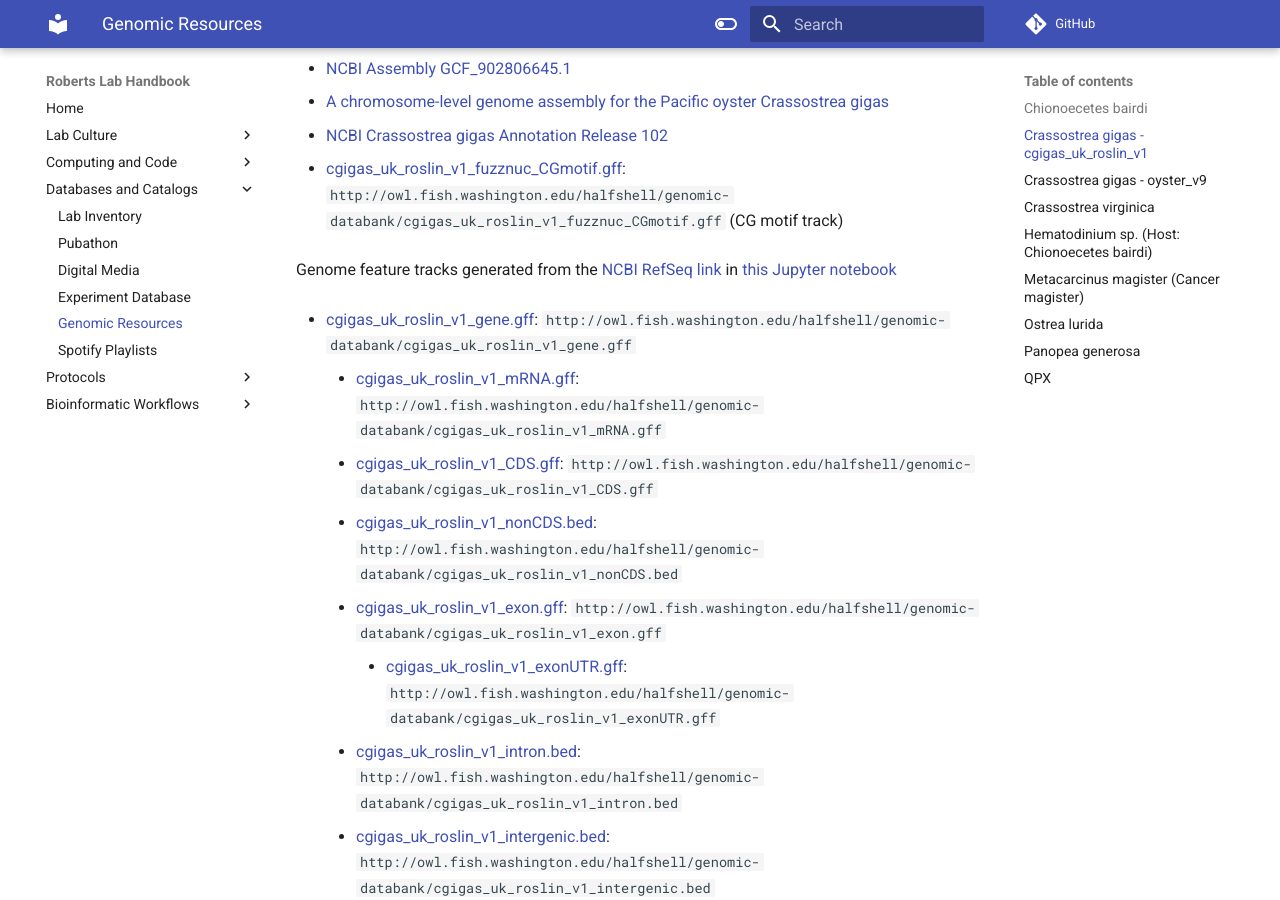
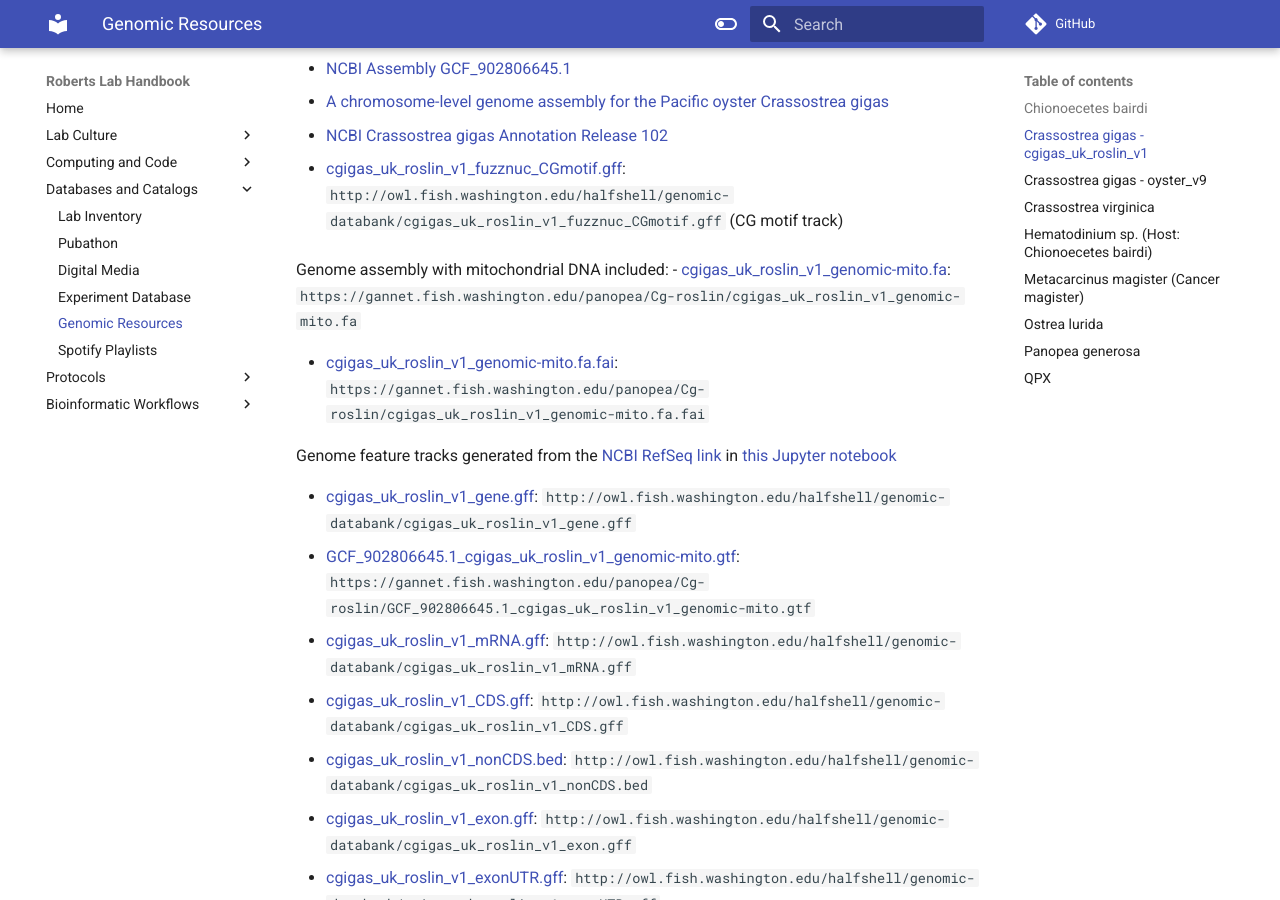
Before and after one commit to RobertsLab/resources, an MkDocs documentation site: the page built from docs/Genomic-Resources.md, in a window 1280 px wide and 900 px high, scrolled down 4314 px. Built offline with MkDocs 1.6.1 and Material for MkDocs 9.7.7, drawn with Linux system fonts in a browser that asks for light colours; comment, search, counter and statistics services are not loaded.

Commit message:
added roslin genome w/ mito

```diff
--- a/docs/Genomic-Resources.md
+++ b/docs/Genomic-Resources.md
@@ -221,21 +221,29 @@ Transcriptomes
 
 - [cgigas_uk_roslin_v1_fuzznuc_CGmotif.gff](http://owl.fish.washington.edu/halfshell/genomic-databank//cgigas_uk_roslin_v1_fuzznuc_CGmotif.gff): `http://owl.fish.washington.edu/halfshell/genomic-databank/cgigas_uk_roslin_v1_fuzznuc_CGmotif.gff` (CG motif track)
 
+Genome assembly with mitochondrial DNA included:
+- [cgigas_uk_roslin_v1_genomic-mito.fa](https://gannet.fish.washington.edu/panopea/Cg-roslin/cgigas_uk_roslin_v1_genomic-mito.fa):
+`https://gannet.fish.washington.edu/panopea/Cg-roslin/cgigas_uk_roslin_v1_genomic-mito.fa`
+
+- [cgigas_uk_roslin_v1_genomic-mito.fa.fai](https://gannet.fish.washington.edu/panopea/Cg-roslin/cgigas_uk_roslin_v1_genomic-mito.fa.fai):
+`https://gannet.fish.washington.edu/panopea/Cg-roslin/cgigas_uk_roslin_v1_genomic-mito.fa.fai`
+
 Genome feature tracks generated from the [NCBI RefSeq link](https://ftp.ncbi.nlm.nih.gov/genomes/all/GCF/902/806/645/GCF_902806645.1_cgigas_uk_roslin_v1/) in [this Jupyter notebook](https://github.com/RobertsLab/project-gigas-oa-meth/blob/master/code/08-Generating-Genome-Feature-Tracks.ipynb)
 
 - [cgigas_uk_roslin_v1_gene.gff](http://owl.fish.washington.edu/halfshell/genomic-databank/cgigas_uk_roslin_v1_gene.gff): `http://owl.fish.washington.edu/halfshell/genomic-databank/cgigas_uk_roslin_v1_gene.gff`
-    - [cgigas_uk_roslin_v1_mRNA.gff](http://owl.fish.washington.edu/halfshell/genomic-databank/cgigas_uk_roslin_v1_mRNA.gff): `http://owl.fish.washington.edu/halfshell/genomic-databank/cgigas_uk_roslin_v1_mRNA.gff`
-    - [cgigas_uk_roslin_v1_CDS.gff](http://owl.fish.washington.edu/halfshell/genomic-databank/cgigas_uk_roslin_v1_CDS.gff): `http://owl.fish.washington.edu/halfshell/genomic-databank/cgigas_uk_roslin_v1_CDS.gff`
-    - [cgigas_uk_roslin_v1_nonCDS.bed](http://owl.fish.washington.edu/halfshell/genomic-databank/cgigas_uk_roslin_v1_nonCDS.bed): `http://owl.fish.washington.edu/halfshell/genomic-databank/cgigas_uk_roslin_v1_nonCDS.bed`
-    - [cgigas_uk_roslin_v1_exon.gff](http://owl.fish.washington.edu/halfshell/genomic-databank/cgigas_uk_roslin_v1_exon.gff): `http://owl.fish.washington.edu/halfshell/genomic-databank/cgigas_uk_roslin_v1_exon.gff`
-        - [cgigas_uk_roslin_v1_exonUTR.gff](http://owl.fish.washington.edu/halfshell/genomic-databank/cgigas_uk_roslin_v1_exonUTR.gff): `http://owl.fish.washington.edu/halfshell/genomic-databank/cgigas_uk_roslin_v1_exonUTR.gff`
-    - [cgigas_uk_roslin_v1_intron.bed](http://owl.fish.washington.edu/halfshell/genomic-databank/cgigas_uk_roslin_v1_intron.bed): `http://owl.fish.washington.edu/halfshell/genomic-databank/cgigas_uk_roslin_v1_intron.bed`
-    - [cgigas_uk_roslin_v1_intergenic.bed](http://owl.fish.washington.edu/halfshell/genomic-databank/cgigas_uk_roslin_v1_intergenic.bed): `http://owl.fish.washington.edu/halfshell/genomic-databank/cgigas_uk_roslin_v1_intergenic.bed`
+- [GCF_902806645.1_cgigas_uk_roslin_v1_genomic-mito.gtf](https://gannet.fish.washington.edu/panopea/Cg-roslin/GCF_902806645.1_cgigas_uk_roslin_v1_genomic-mito.gtf):
+`https://gannet.fish.washington.edu/panopea/Cg-roslin/GCF_902806645.1_cgigas_uk_roslin_v1_genomic-mito.gtf`
+- [cgigas_uk_roslin_v1_mRNA.gff](http://owl.fish.washington.edu/halfshell/genomic-databank/cgigas_uk_roslin_v1_mRNA.gff): `http://owl.fish.washington.edu/halfshell/genomic-databank/cgigas_uk_roslin_v1_mRNA.gff`
+- [cgigas_uk_roslin_v1_CDS.gff](http://owl.fish.washington.edu/halfshell/genomic-databank/cgigas_uk_roslin_v1_CDS.gff): `http://owl.fish.washington.edu/halfshell/genomic-databank/cgigas_uk_roslin_v1_CDS.gff`
+- [cgigas_uk_roslin_v1_nonCDS.bed](http://owl.fish.washington.edu/halfshell/genomic-databank/cgigas_uk_roslin_v1_nonCDS.bed): `http://owl.fish.washington.edu/halfshell/genomic-databank/cgigas_uk_roslin_v1_nonCDS.bed`
+- [cgigas_uk_roslin_v1_exon.gff](http://owl.fish.washington.edu/halfshell/genomic-databank/cgigas_uk_roslin_v1_exon.gff): `http://owl.fish.washington.edu/halfshell/genomic-databank/cgigas_uk_roslin_v1_exon.gff`
+- [cgigas_uk_roslin_v1_exonUTR.gff](http://owl.fish.washington.edu/halfshell/genomic-databank/cgigas_uk_roslin_v1_exonUTR.gff): `http://owl.fish.washington.edu/halfshell/genomic-databank/cgigas_uk_roslin_v1_exonUTR.gff`
+- [cgigas_uk_roslin_v1_intron.bed](http://owl.fish.washington.edu/halfshell/genomic-databank/cgigas_uk_roslin_v1_intron.bed): `http://owl.fish.washington.edu/halfshell/genomic-databank/cgigas_uk_roslin_v1_intron.bed`
+- [cgigas_uk_roslin_v1_intergenic.bed](http://owl.fish.washington.edu/halfshell/genomic-databank/cgigas_uk_roslin_v1_intergenic.bed): `http://owl.fish.washington.edu/halfshell/genomic-databank/cgigas_uk_roslin_v1_intergenic.bed`
 
 - [cgigas_uk_roslin_v1_flanks.gff](http://owl.fish.washington.edu/halfshell/genomic-databank/cgigas_uk_roslin_v1_flanks.gff): `http://owl.fish.washington.edu/halfshell/genomic-databank/cgigas_uk_roslin_v1_flanks.gff`
-    - [cgigas_uk_roslin_v1_upstream.gff](http://owl.fish.washington.edu/halfshell/genomic-databank/cgigas_uk_roslin_v1_upstream.gff): `http://owl.fish.washington.edu/halfshell/genomic-databank/cgigas_uk_roslin_v1_upstream.gff`
-    - [cgigas_uk_roslin_v1_downstream.gff](http://owl.fish.washington.edu/halfshell/genomic-databank/cgigas_uk_roslin_v1_downstream.gff): `http://owl.fish.washington.edu/halfshell/genomic-databank/cgigas_uk_roslin_v1_downstream.gff`
-
+- [cgigas_uk_roslin_v1_upstream.gff](http://owl.fish.washington.edu/halfshell/genomic-databank/cgigas_uk_roslin_v1_upstream.gff): `http://owl.fish.washington.edu/halfshell/genomic-databank/cgigas_uk_roslin_v1_upstream.gff`
+- [cgigas_uk_roslin_v1_downstream.gff](http://owl.fish.washington.edu/halfshell/genomic-databank/cgigas_uk_roslin_v1_downstream.gff): `http://owl.fish.washington.edu/halfshell/genomic-databank/cgigas_uk_roslin_v1_downstream.gff`
 
 - [cgigas_uk_roslin_v1_lncRNA.gff](http://owl.fish.washington.edu/halfshell/genomic-databank/cgigas_uk_roslin_v1_lncRNA.gff): `http://owl.fish.washington.edu/halfshell/genomic-databank/cgigas_uk_roslin_v1_lncRNA.gff`
 - [cgigas_uk_roslin_v1_rm.te.bed](http://owl.fish.washington.edu/halfshell/genomic-databank/cgigas_uk_roslin_v1_rm.te.bed): `http://owl.fish.washington.edu/halfshell/genomic-databank/cgigas_uk_roslin_v1_rm.te.bed`
```
